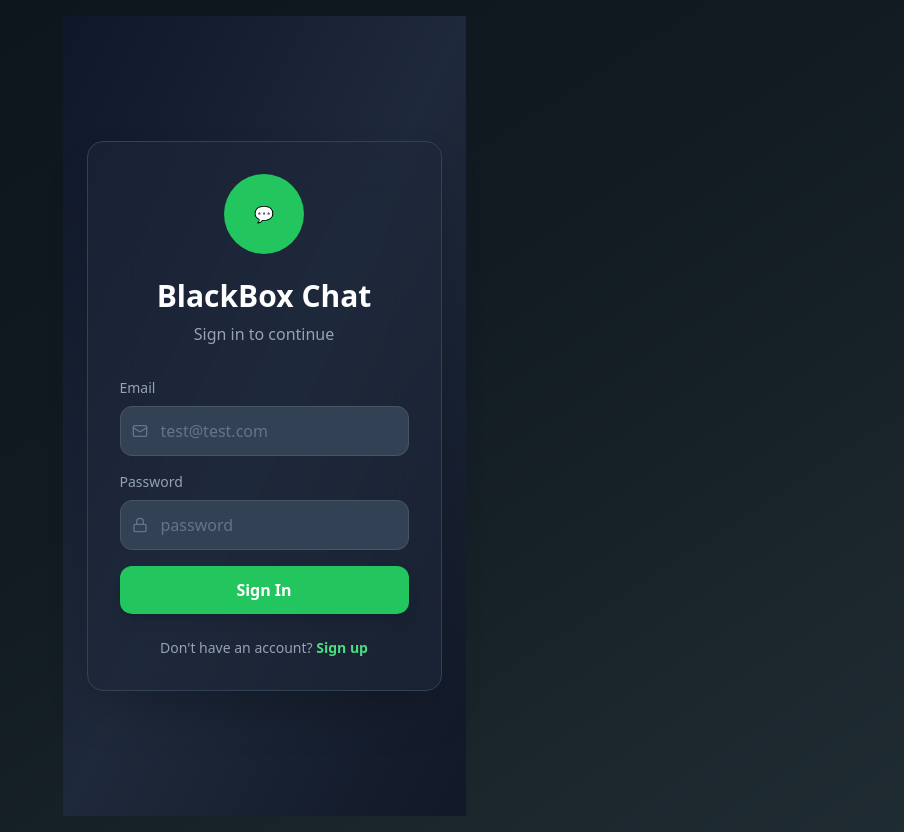
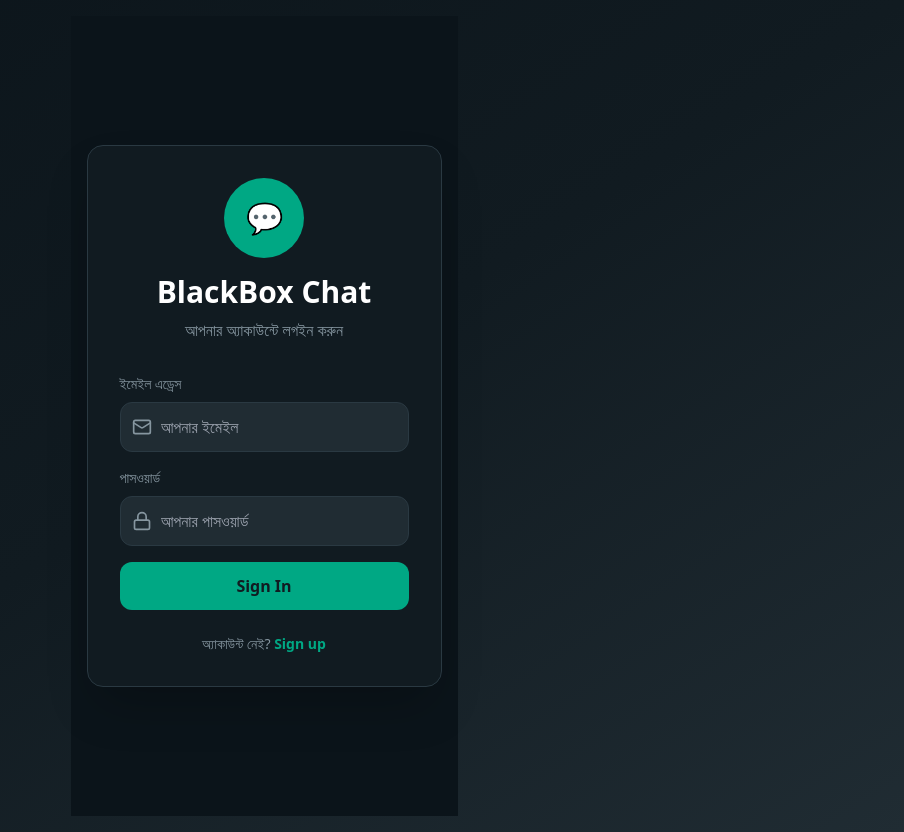
Before and after one commit to bajizmulla-glitch/blackbox-whatsapp, a React (Vite) app in the folder client/: page / in a window 1280 px wide. Shown: the whole page, without its empty margins (376-1280 px from the left). Built offline with nearby package versions, Linux system fonts and the light colour scheme.

Commit message:
Final login fix with real database

```diff
--- a/client/src/components/Login.jsx
+++ b/client/src/components/Login.jsx
@@ -6,67 +6,83 @@ const Login = ({ onLoginSuccess, onSwitchToSignup }) => {
   const [loading, setLoading] = useState(false);
   const [error, setError] = useState('');
 
+  // ভেরসেলের জন্য ডাইনামিক API রুট
+  const API_URL = '/api';
+
   const handleSubmit = async (e) => {
     e.preventDefault();
     setLoading(true);
     setError('');
 
-    // Simulate API call
-    setTimeout(() => {
-      if (formData.email === 'test@test.com' && formData.password === 'password') {
-        const user = { name: 'Test User', email: formData.email };
-        localStorage.setItem('user', JSON.stringify(user));
-        onLoginSuccess(user);
+    try {
+      const response = await fetch(`${API_URL}/login`, {
+        method: 'POST',
+        headers: { 'Content-Type': 'application/json' },
+        body: JSON.stringify(formData),
+      });
+
+      const data = await response.json();
+
+      if (response.ok) {
+        // সফল হলে ইউজারের তথ্য লোকাল স্টোরেজে সেভ হবে
+        localStorage.setItem('user', JSON.stringify(data.user));
+        if (data.token) localStorage.setItem('token', data.token);
+
+        onLoginSuccess(data.user);
       } else {
-        setError('Invalid credentials');
+        setError(data.message || 'ইমেইল বা পাসওয়ার্ড ভুল। আবার চেষ্টা করুন।');
       }
+    } catch (err) {
+      console.error("Login Error:", err);
+      setError('সার্ভারের সাথে কানেক্ট করা যাচ্ছে না।');
+    } finally {
       setLoading(false);
-    }, 1000);
+    }
   };
 
   return (
-    <div className="min-h-screen bg-gradient-to-br from-slate-900 via-slate-800 to-gray-900 flex items-center justify-center p-6">
-      <div className="w-full max-w-sm bg-slate-800/50 backdrop-blur-xl rounded-2xl border border-slate-700 shadow-2xl p-8">
+    <div className="min-h-screen bg-[#0b141a] flex items-center justify-center p-4">
+      <div className="w-full max-w-md bg-[#111b21] p-8 rounded-2xl border border-[#2a3942] shadow-2xl">
         <div className="text-center mb-8">
-          <div className="w-20 h-20 mx-auto mb-6 bg-green-500 rounded-full flex items-center justify-center">
+          <div className="w-20 h-20 mx-auto mb-4 bg-[#00a884] rounded-full flex items-center justify-center text-3xl">
             💬
           </div>
           <h1 className="text-3xl font-bold text-white mb-2">BlackBox Chat</h1>
-          <p className="text-slate-400">Sign in to continue</p>
+          <p className="text-[#8696a0]">আপনার অ্যাকাউন্টে লগইন করুন</p>
         </div>
 
         {error && (
-          <div className="bg-red-500/20 border border-red-500/50 text-red-300 rounded-xl p-3 mb-6 text-sm">
+          <div className="bg-red-500/10 border border-red-500 text-red-500 p-3 rounded-xl mb-6 text-sm text-center">
             {error}
           </div>
         )}
 
         <form onSubmit={handleSubmit} className="space-y-4">
           <div>
-            <label className="block text-slate-400 text-sm mb-2">Email</label>
+            <label className="block text-[#8696a0] text-sm mb-2">ইমেইল এড্রেস</label>
             <div className="relative">
-              <Mail className="absolute left-3 top-1/2 -translate-y-1/2 text-slate-500 w-4 h-4" />
+              <Mail className="absolute left-3 top-1/2 -translate-y-1/2 text-[#8696a0] w-5 h-5" />
               <input
                 type="email"
-                placeholder="test@test.com"
+                placeholder="আপনার ইমেইল"
                 value={formData.email}
                 onChange={(e) => setFormData({...formData, email: e.target.value})}
-                className="w-full bg-slate-700 border border-slate-600 rounded-xl pl-10 pr-4 py-3 text-white placeholder-slate-500 focus:outline-none focus:ring-2 focus:ring-green-500 focus:border-transparent"
+                className="w-full bg-[#202c33] border border-[#2a3942] rounded-xl pl-10 pr-4 py-3 text-white outline-none focus:border-[#00a884] transition-all"
                 required
               />
             </div>
           </div>
 
           <div>
-            <label className="block text-slate-400 text-sm mb-2">Password</label>
+            <label className="block text-[#8696a0] text-sm mb-2">পাসওয়ার্ড</label>
             <div className="relative">
-              <Lock className="absolute left-3 top-1/2 -translate-y-1/2 text-slate-500 w-4 h-4" />
+              <Lock className="absolute left-3 top-1/2 -translate-y-1/2 text-[#8696a0] w-5 h-5" />
               <input
                 type="password"
-                placeholder="password"
+                placeholder="আপনার পাসওয়ার্ড"
                 value={formData.password}
                 onChange={(e) => setFormData({...formData, password: e.target.value})}
-                className="w-full bg-slate-700 border border-slate-600 rounded-xl pl-10 pr-4 py-3 text-white placeholder-slate-500 focus:outline-none focus:ring-2 focus:ring-green-500 focus:border-transparent"
+                className="w-full bg-[#202c33] border border-[#2a3942] rounded-xl pl-10 pr-4 py-3 text-white outline-none focus:border-[#00a884] transition-all"
                 required
               />
             </div>
@@ -75,19 +91,19 @@ const Login = ({ onLoginSuccess, onSwitchToSignup }) => {
           <button
             type="submit"
             disabled={loading}
-            className="w-full bg-green-500 hover:bg-green-600 disabled:bg-green-400 text-white font-semibold py-3 px-6 rounded-xl shadow-lg hover:shadow-xl transition-all duration-200 flex items-center justify-center"
+            className="w-full bg-[#00a884] hover:bg-[#06cf9c] text-[#111b21] font-bold py-3 rounded-xl transition-all disabled:opacity-50"
           >
-            {loading ? 'Signing in...' : 'Sign In'}
+            {loading ? 'প্রবেশ করা হচ্ছে...' : 'Sign In'}
           </button>
         </form>
 
         <div className="mt-6 text-center">
-          <p className="text-slate-400 text-sm">
-            Don't have an account?{' '}
+          <p className="text-[#8696a0] text-sm">
+            অ্যাকাউন্ট নেই?{' '}
             <button
               type="button"
               onClick={onSwitchToSignup}
-              className="text-green-400 hover:text-green-300 font-semibold"
+              className="text-[#00a884] font-semibold hover:underline"
             >
               Sign up
             </button>
```
